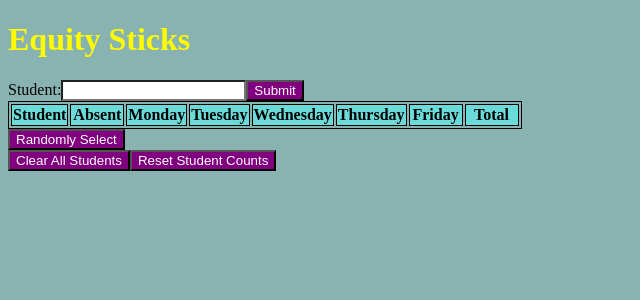
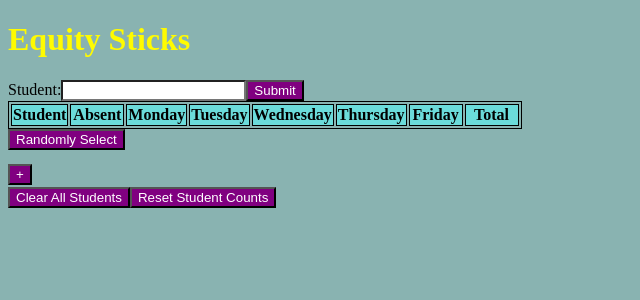
Before and after one commit to muscularmayo/equity-sticks, a React (Create React App) app: page / in a window 1280 px wide. Shown: the top 300 px of the page, without its empty margins (0-640 px from the left). Built offline with nearby package versions, Linux system fonts and the light colour scheme.

Commit message:
created a new function to locate current value and try to change the form but it's making things uncontrolled and not properly getting the number out of it, fix tomorrow

```diff
--- /dev/null
+++ b/src/AddStudentCount.js
@@ -0,0 +1,32 @@
+import React, {Component} from 'react';
+
+class addStudentCount extends Component {
+  constructor(props) {
+    super(props)
+
+    this.addCount = this.addCount.bind(this)
+  }
+
+  addCount () {
+    if(this.props.day === 'Saturday' || this.props.day === 'Sunday' || this.props.name === '') {
+      return;
+    }
+    let currentDay = this.props.day.toLowerCase();
+    let currentDayValue = Number(this.props.locateStudentValueForCurrentDay(this.props.name))
+    currentDayValue++;
+    console.log(currentDayValue, this.props.name, currentDay)
+    this.props.changeStudentCount(currentDayValue, this.props.name, currentDay)
+  }
+
+  render() {
+    return (
+      <button onClick={this.addCount}>
+        +
+      </button>
+    )
+
+
+  }
+}
+
+export default addStudentCount;
--- a/src/App.js
+++ b/src/App.js
@@ -18,7 +18,19 @@ class App extends Component {
     this.changeStudentCounts = this.changeStudentCounts.bind(this)
     this.resetStudentCounts = this.resetStudentCounts.bind(this)
     this.handleAbsentChange = this.handleAbsentChange.bind(this)
+    this.locateStudentValueForCurrentDay = this.locateStudentValueForCurrentDay.bind(this)
   }
+
+  locateStudentValueForCurrentDay (name) {
+    let todayCount;
+    for(let i = 0; i < this.state.studentCounts; i++) {
+      if(this.state.studentCounts[i] === name) {
+        todayCount = this.state.studentCounts[i][this.state.currentDay]
+      }
+    }
+    return todayCount;
+  }
+
 
   changeParentStateStudents (value) {
     const students = [...this.state.students]
@@ -141,7 +153,7 @@ class App extends Component {
     return(
       <div>
         <EquityStick addStudentCounts={this.addStudentCounts} students={this.state.students} changeParentStateStudents={this.changeParentStateStudents}/>
-        <Tracker currentDay={this.state.currentDay} handleAbsentChange={this.handleAbsentChange} resetStudentCounts={this.resetStudentCounts} studentCounts={this.state.studentCounts} changeStudentCounts={this.changeStudentCounts} changePresentStudents={this.changePresentStudents} presentStudents={this.state.presentStudents} heading={heading} body={this.state.students}/>
+        <Tracker locateStudentValueForCurrentDay={this.locateStudentValueForCurrentDay} currentDay={this.state.currentDay} handleAbsentChange={this.handleAbsentChange} resetStudentCounts={this.resetStudentCounts} studentCounts={this.state.studentCounts} changeStudentCounts={this.changeStudentCounts} changePresentStudents={this.changePresentStudents} presentStudents={this.state.presentStudents} heading={heading} body={this.state.students}/>
       </div>
     );
   }
--- a/src/RandomSelector.js
+++ b/src/RandomSelector.js
@@ -1,4 +1,5 @@
 import React, {Component} from 'react';
+import AddStudentCount from './AddStudentCount.js'
 import './randomselector.css'
 
 class RandomSelector extends Component {
@@ -75,6 +76,7 @@ class RandomSelector extends Component {
           <span id="random">
             {this.state.randomStudent}
           </span>
+          <AddStudentCount locateStudentValueForCurrentDay={this.props.locateStudentValueForCurrentDay} day={this.props.currentDay} name={this.state.randomStudent} changeStudentCount={this.props.changeStudentCount} />
         </div>
       </div>
     )
--- a/src/Tracker.js
+++ b/src/Tracker.js
@@ -31,7 +31,7 @@ class Tracker extends Component {
           {body.map((row,i) => <TableRow handleAbsentChange={this.props.handleAbsentChange} currentStudentCountObject={this.props.studentCounts[i]} changeStudentCounts={this.props.changeStudentCounts} index={i} key={'row' + i} name={row} />)}
         </tbody>
       </table>
-      <RandomSelector studentCounts={this.props.studentCounts} availableStudents={this.props.presentStudents} students={body}/>
+      <RandomSelector locateStudentValueForCurrentDay={this.props.locateStudentValueForCurrentDay} currentDay={this.props.currentDay} changeStudentCount={this.props.changeStudentCounts} studentCounts={this.props.studentCounts} availableStudents={this.props.presentStudents} students={body}/>
       <ClearAll />
       <ResetCount resetStudentCounts={this.props.resetStudentCounts} students={body} studentCounts={this.props.studentCounts}/>
       </div>
```
